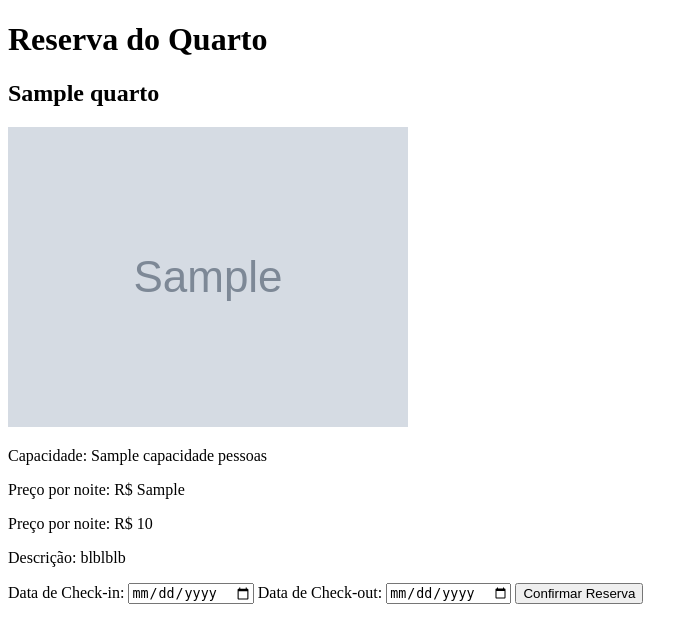
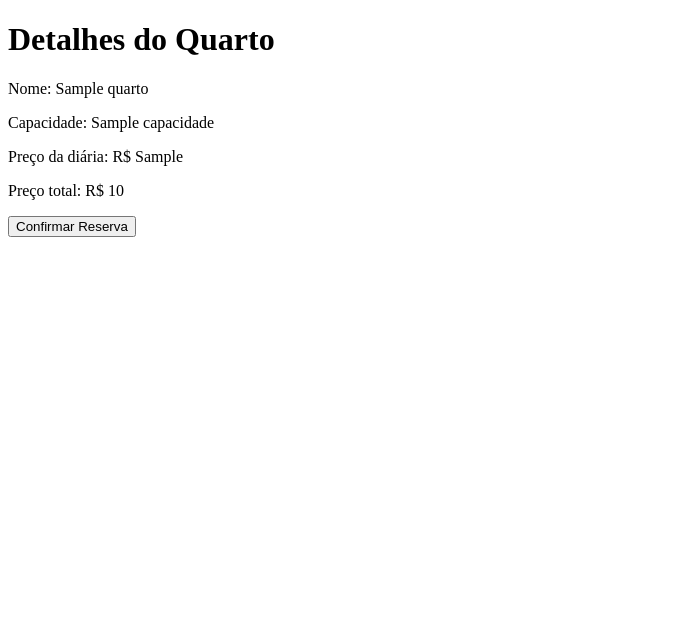
Before and after one commit to Gabriel-Baroni/Projeto-O-Senhor-Dos-Hoteis, a Flask app: template templates/reserva.html in a window 1280 px wide. Shown: the top 643 px of the page, without its empty margins (0-698 px from the left). Run offline with Flask 3, Linux system fonts and the light colour scheme; the template is opened without the code that fills it: most values are stand-ins (such as "Sample title", 1, 10 or a date in 2020); grey boxes marked "Sample" are stand-in pictures.

Commit message:
Sistema de reserva quase comcluido

```diff
--- a/main.py
+++ b/main.py
@@ -3,16 +3,19 @@ import os
 from supabase import create_client, Client
 from routes import init_routes
 
-
+#Chave de sessão do Flask
+FLASK_SECRET_KEY = os.getenv("FLASK_SECRET_KEY")
 
 app= Flask(__name__)
-
+app.secret_key = FLASK_SECRET_KEY
 
 #Configuração do Supabase
 url: str = os.environ.get("SUPABASE_URL")
 key: str = os.environ.get("SUPABASE_KEY")
 supabase: Client = create_client(url, key)
 
+
+
 init_routes(app, supabase)
 
 if __name__ == "__main__":
--- a/templates/reserva.html
+++ b/templates/reserva.html
@@ -6,21 +6,12 @@
     <title>Reserva de Quarto</title>
 </head>
 <body>
-    <h1>Reserva do Quarto</h1>
-    <h2>{{ quarto['nome'] }}</h2>
-    <img src="{{ quarto['imagem_url'] }}" alt="Imagem do Quarto" style="width: 400px; height: 300px;">
-    <p>Capacidade: {{ quarto['capacidade'] }} pessoas</p>
-    <p>Preço por noite: R$ {{ quarto['preco_diaria'] }}</p>
-    <p>Preço por noite: R$ {{ reserva['preco_total'] }}</p>
-    <p>Descrição: blblblb </p>
-
-    <form action="/confirmar_reserva/{{ quarto.id }}" method="POST">
-        <label for="checkin_date">Data de Check-in:</label>
-        <input type="date" id="checkin_date" name="checkin_date" required>
-
-        <label for="checkout_date">Data de Check-out:</label>
-        <input type="date" id="checkout_date" name="checkout_date" required>
-
+    <h1>Detalhes do Quarto</h1>
+    <p>Nome: {{ quarto.Nome }}</p>
+    <p>Capacidade: {{ quarto.capacidade }}</p>
+    <p>Preço da diária: R$ {{ quarto.preco_diaria }}</p>
+    <p>Preço total: R$ {{ preco_total }}</p>
+    <form method="POST">
         <button type="submit">Confirmar Reserva</button>
     </form>
 </body>
```
Also changed, not shown: routes.py (+56 -3 lines), 1 other file.
